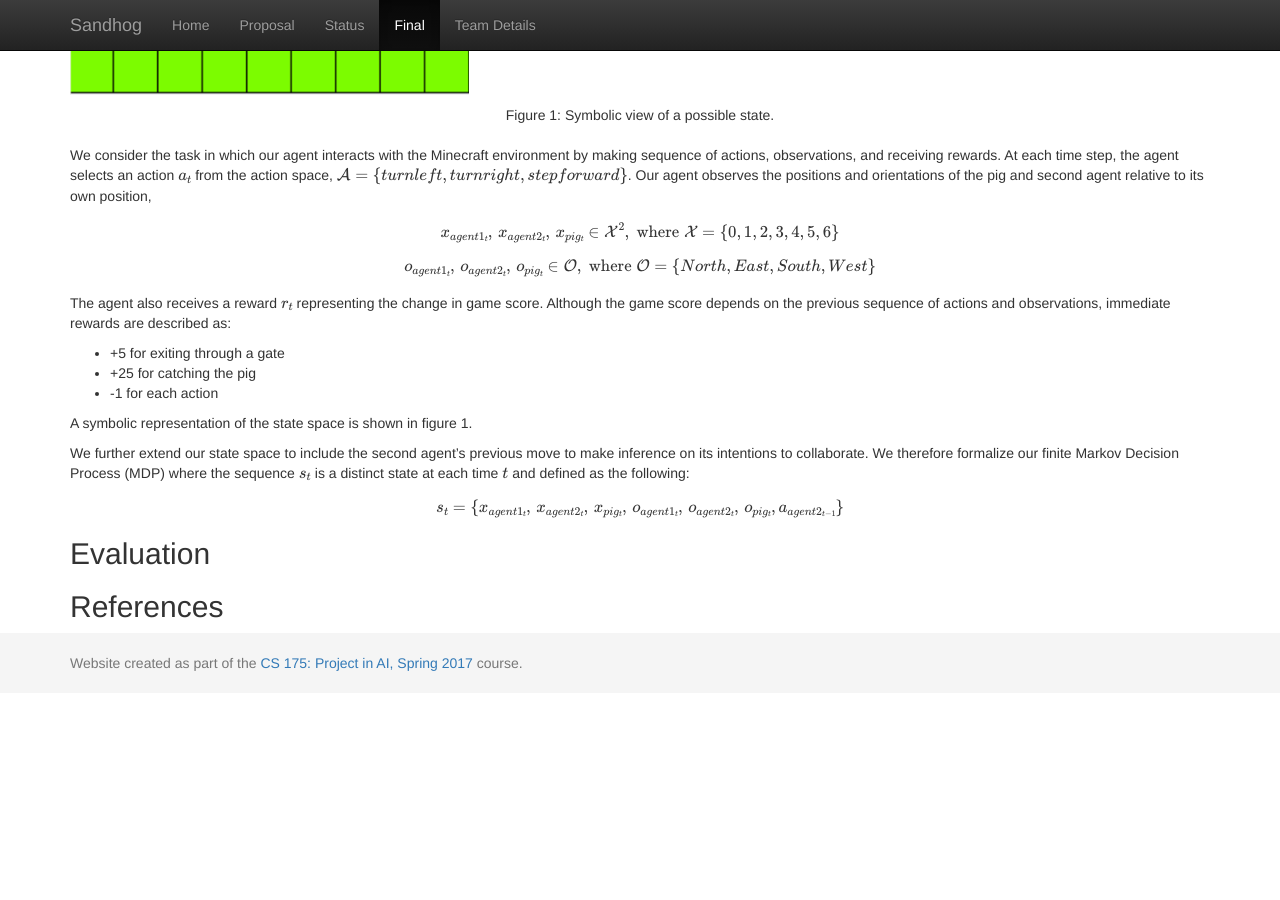
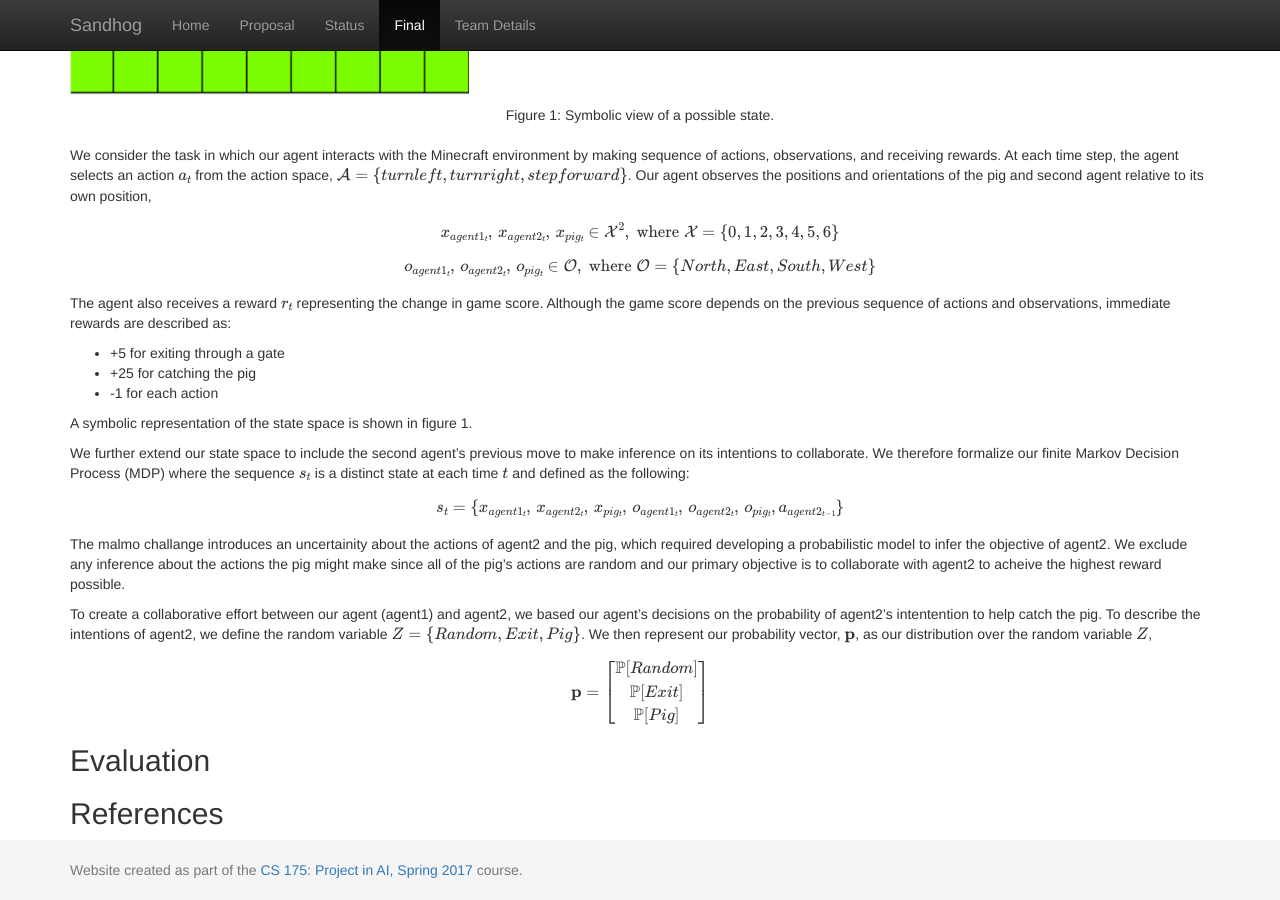
Before and after one commit to hfloresr/Sandhog, a Jekyll site: the page built from docs/final.md, in a window 1280 px wide and 900 px high, scrolled down 730 px. Built offline with Jekyll 4.4.1, drawn with Linux system fonts in a browser that asks for light colours; formulas are drawn with MathJax 3; before the commit the page ends 1423 px from its top, so only the background shows below that.

Commit message:
started section on probabilities for agent2

```diff
--- a/docs/final.md
+++ b/docs/final.md
@@ -34,6 +34,16 @@ We further extend our state space to include the second agent's previous move to
 $$s_t = \{x_{agent1_{t}}, \, x_{agent2_{t}}, \, x_{pig_{t}}, \, o_{agent1_{t}}, \, o_{agent2_{t}}, \, o_{pig_{t}}, a_{agent2_{t-1}}\}$$
 
 
+The malmo challange introduces an uncertainity about the actions of agent2 and the pig, which required developing a probabilistic model to infer the objective of agent2. We exclude any inference about the actions the pig might make since all of the pig's actions are random and our primary objective is to collaborate with agent2 to acheive the highest reward possible.
+
+To create a collaborative effort between our agent (agent1) and agent2, we based our agent's decisions on the probability of agent2's intentention to help catch the pig.  To describe the intentions of agent2, we define the random variable $$Z = \{Random, Exit, Pig\}$$. We then represent our probability vector, $$\mathbf{p}$$, as our distribution over the random variable $$Z$$,
+
+$$\mathbf{p} =
+\begin{bmatrix}
+\mathbb{P}[Random] \\
+\mathbb{P}[Exit] \\
+\mathbb{P}[Pig]
+\end{bmatrix}$$
 
 ## Evaluation
 
```
